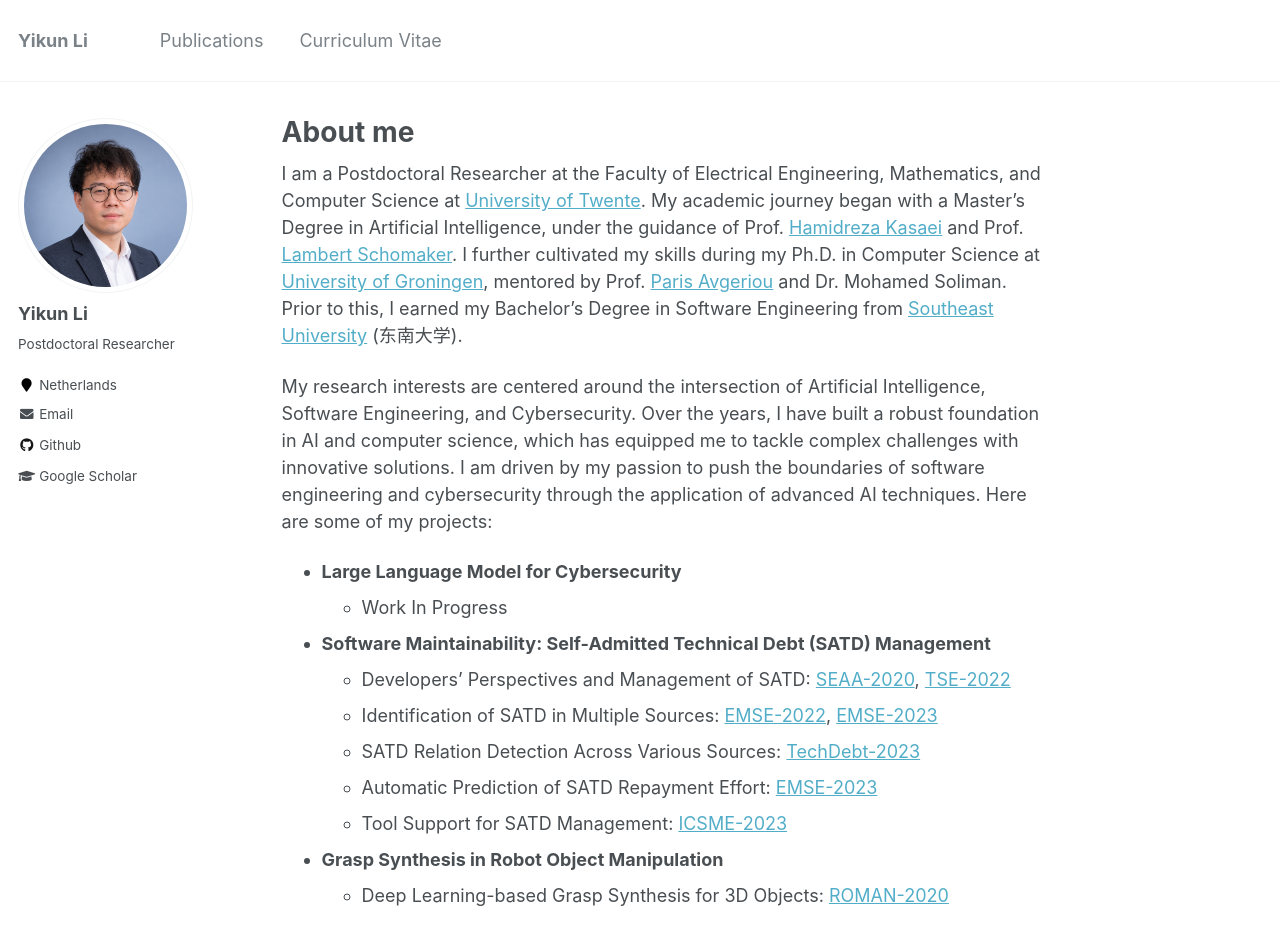
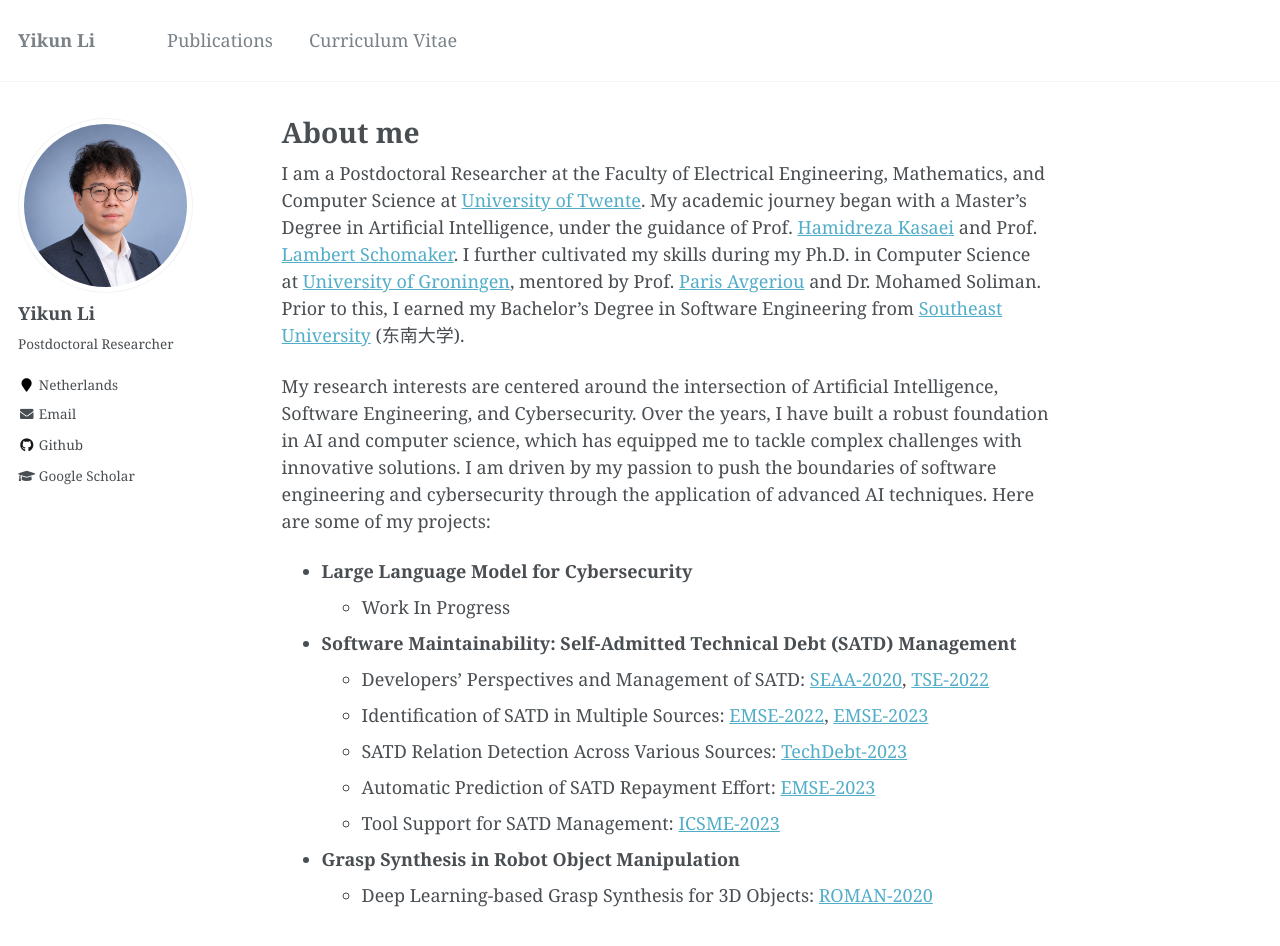
Before and after one commit to yikun-li/yikun-li.github.io, a Jekyll site: the page built from _pages/about.md, in a window 1280 px wide and 1116 px high. Shown: the top 946 px of the window. Built offline with Jekyll 4.4.1, drawn with Linux system fonts in a browser that asks for light colours; some web fonts are replaced.

Commit message:
Use Libertinus Serif as the site-wide typeface
Co-Authored-By: Claude Fable 5 <noreply@anthropic.com>

```diff
--- a/_includes/head/custom.html
+++ b/_includes/head/custom.html
@@ -1,6 +1,10 @@
 {% include base_path %}
 
 <!-- start custom head snippets -->
+
+<link rel="preconnect" href="https://fonts.googleapis.com">
+<link rel="preconnect" href="https://fonts.gstatic.com" crossorigin>
+<link rel="stylesheet" href="https://fonts.googleapis.com/css2?family=Libertinus+Serif:ital,wght@0,400;0,600;0,700;1,400&display=swap">
 
 <meta name="theme-color" content="#ffffff">
 <link rel="stylesheet" href="{{ base_path }}/assets/css/academicons.css"/>
--- a/_sass/_variables.scss
+++ b/_sass/_variables.scss
@@ -13,8 +13,9 @@ $paragraph-indent           : false; // true, false (default)
 $indent-var                 : 1.3em;
 
 /* system typefaces */
+$libertinus                 : "Libertinus Serif", "Crimson Pro", Georgia, serif;
 $serif                      : Georgia, Times, serif;
-$sans-serif                 : -apple-system, ".SFNSText-Regular", "San Francisco", "Roboto", "Segoe UI", "Helvetica Neue", "Lucida Grande", Arial, sans-serif;
+$sans-serif                 : $libertinus;
 $monospace                  : Monaco, Consolas, "Lucida Console", monospace;
 
 /* sans serif typefaces */
@@ -28,9 +29,9 @@ $bodoni                     : "Bodoni MT", serif;
 $calisto                    : "Calisto MT", serif;
 $garamond                   : Garamond, serif;
 
-$global-font-family         : $sans-serif;
-$header-font-family         : $sans-serif;
-$caption-font-family        : $serif;
+$global-font-family         : $libertinus;
+$header-font-family         : $libertinus;
+$caption-font-family        : $libertinus;
 
 /* type scale */
 $type-size-1                : 2.441em;  // ~39.056px
```
